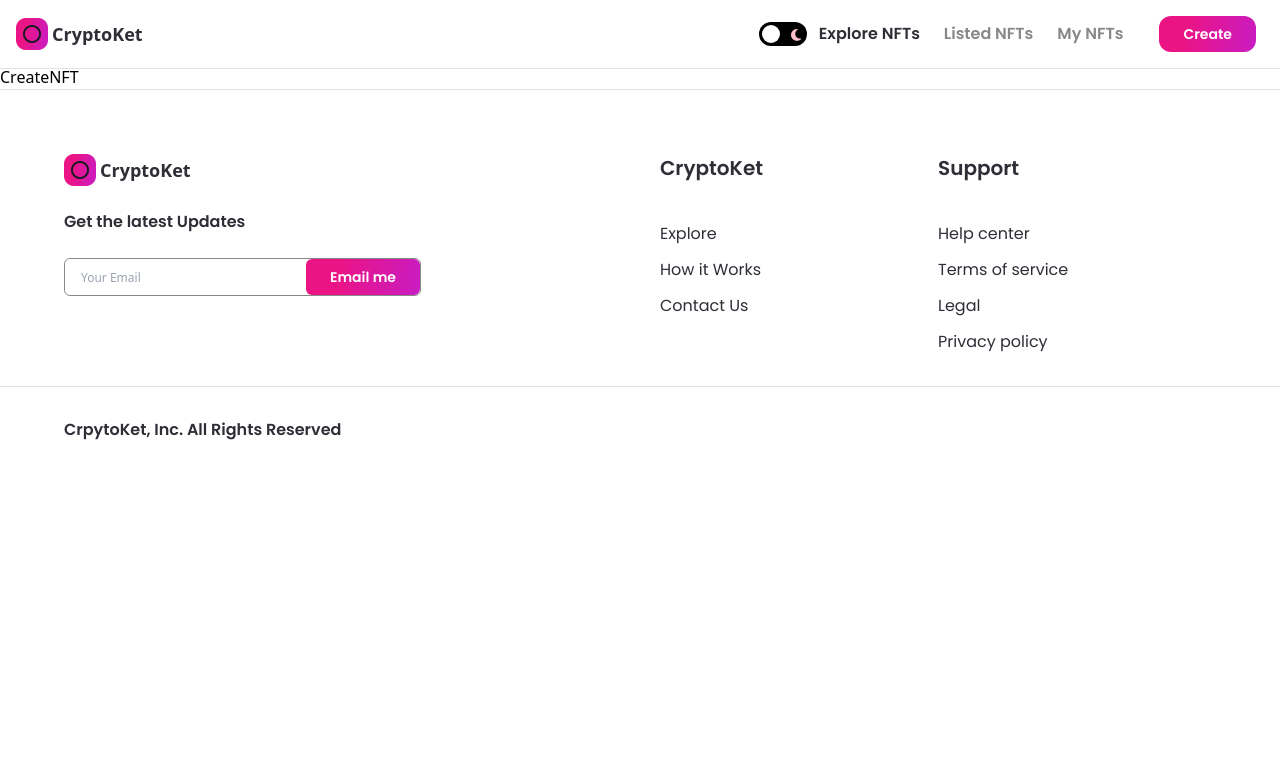
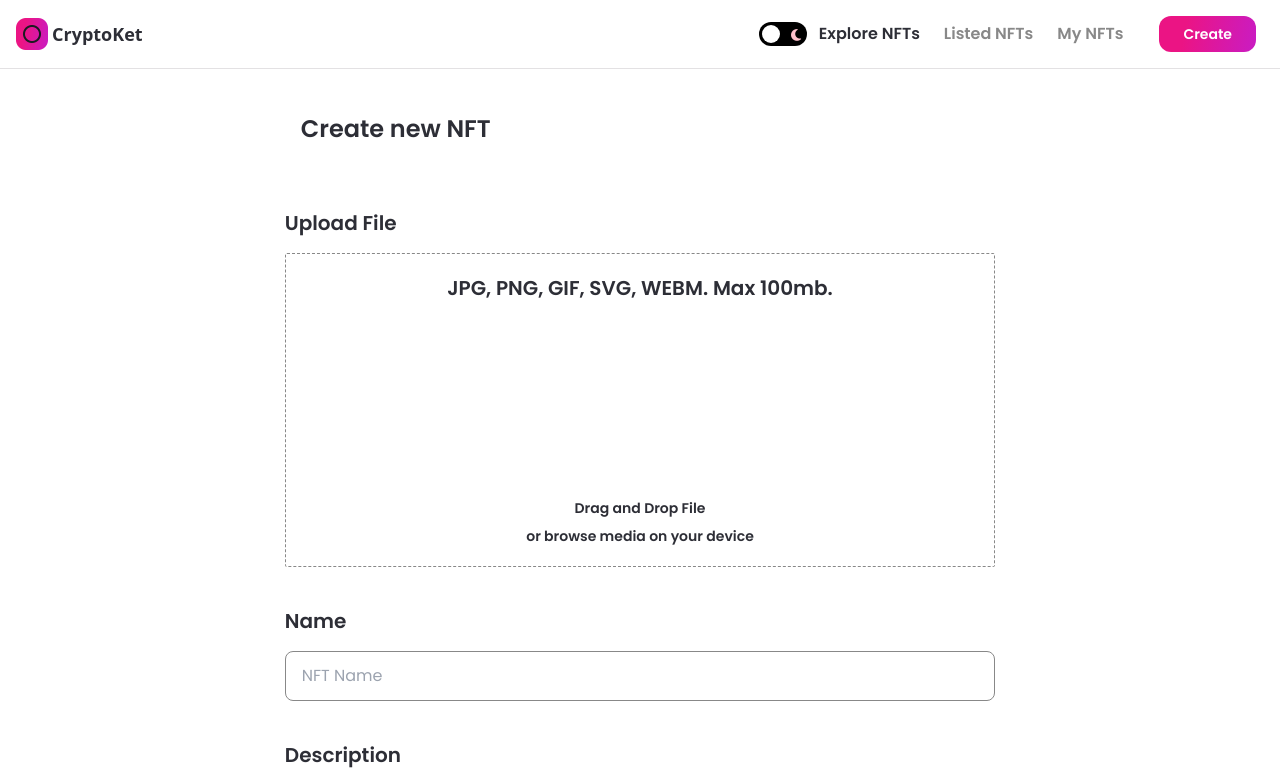
Before and after one commit to GreyRabbitty/CryptoKet-NFT-MarketPlace, a Next.js app: page /create-nft in a window 1280 px wide. Shown: the top 783 px of the page. Built offline with nearby package versions, Linux system fonts and the light colour scheme.

Commit message:
Update create-nft.js

```diff
--- a/pages/create-nft.js
+++ b/pages/create-nft.js
@@ -1,7 +1,72 @@
-import React from 'react';
+import { useState, useCallback, useMemo, useContext } from 'react';
+import { useRouter } from 'next/router';
+import { useDropzone } from 'react-dropzone';
+import Image from 'next/image';
+import { useTheme } from 'next-themes';
 
-const CreateNFT = () => (
-  <div>CreateNFT</div>
-);
+import { Button, Input } from '../components';
+import images from '../assets';
+
+const CreateNFT = () => {
+  const [fileUrl, setFileUrl] = useState(null);
+  const [formInput, setFormInput] = useState({ price: '', name: '', description: '' });
+  const { theme } = useTheme();
+
+  const onDrop = useCallback(() => {
+    // upload image to the ipfs
+  }, []);
+
+  const { getRootProps, getInputProps, isDragActive, isDragAccept, isDragReject } = useDropzone({
+    onDrop,
+    accept: 'image/*',
+    maxSize: 5000000,
+  });
+
+  const fileStyle = useMemo(() => (`dark:bg-nft-black-1 bg-white border dark:border-white border-nft-gray-2 flex flex-col items-center p-5 rounded-sm border-dashed${isDragActive ? ' border-file-active' : ''}${isDragAccept ? ' border-file-accept' : ''}${isDragReject ? ' border-file-reject' : ''}`), [isDragActive, isDragAccept, isDragReject]);
+
+  return (
+    <div className="flex justify-center sm:p-4 p-12">
+      <div className="w-3/5 md:w-full">
+        <h1 className="font-poppins dark:text-white text-nft-black-1 text-2xl minlg:text-4xl font-semibold ml-4 xs:ml-0">Create new NFT</h1>
+        <div className="mt-16">
+          <p className="font-poppins dark:text-white text-nft-black-1 font-semibold text-xl">Upload File</p>
+          <div className="mt-4">
+            <div {...getRootProps()} className={fileStyle}>
+              <input {...getInputProps()} />
+              <div className="flexCenter flex-col text-center">
+                <p className="font-poppins dark:text-white text-nft-black-1 font-semibold text-xl">JPG, PNG, GIF, SVG, WEBM. Max 100mb.</p>
+                <div className="my-12 w-full flex justify-center">
+                  <Image
+                    src={images.upload}
+                    width={100}
+                    height={100}
+                    objectFit="contain"
+                    alt="file-upload"
+                    className={(theme === 'light') ? 'filter invert' : ''}
+                  />
+                </div>
+                <p className="font-poppins dark:text-white text-nft-black-1 font-semibold text-sm">Drag and Drop File</p>
+                <p className="font-poppins dark:text-white text-nft-black-1 font-semibold text-sm mt-2">or browse media on your device</p>
+              </div>
+            </div>
+            { fileUrl && (
+            <aside>
+              <div>
+                <img src={fileUrl} alt="asset_file" />
+              </div>
+            </aside>
+            ) }
+          </div>
+        </div>
+        <Input inputType="input" title="Name" placeholder="NFT Name" handleClick={(event) => setFormInput((current) => ({ ...current, name: event.target.value }))} />
+        <Input inputType="textarea" title="Description" placeholder="Description of your NFT" handleClick={(event) => setFormInput((current) => ({ ...current, description: event.target.value }))} />
+        <Input inputType="number" title="Price" placeholder="Enter Price" handleClick={(event) => setFormInput((current) => ({ ...current, price: event.target.value }))} />
+        <div className="mt-7 w-full flex justify-end">
+          <Button btnName="Create NFT" classStyles="rounded-lg" handleClick={() => {}} />
+        </div>
+      </div>
+    </div>
+  );
+};
 
 export default CreateNFT;
```
